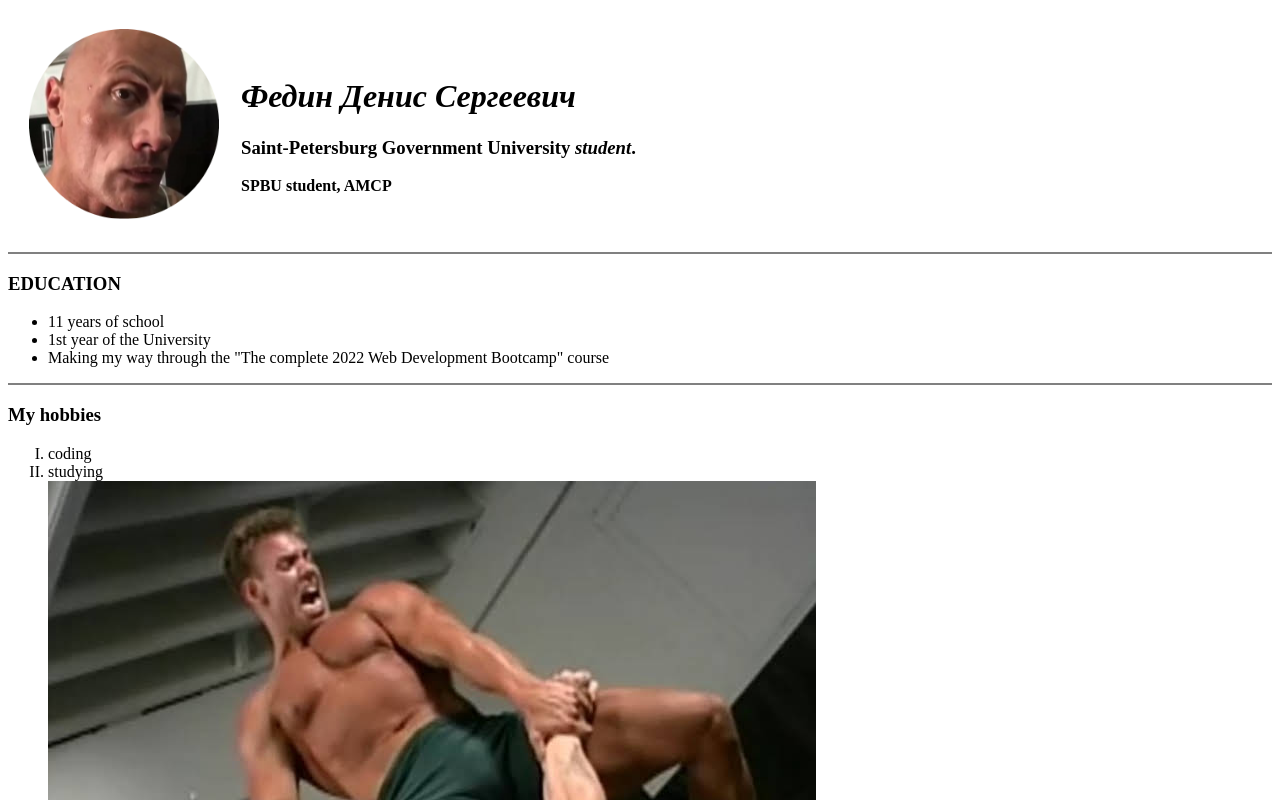
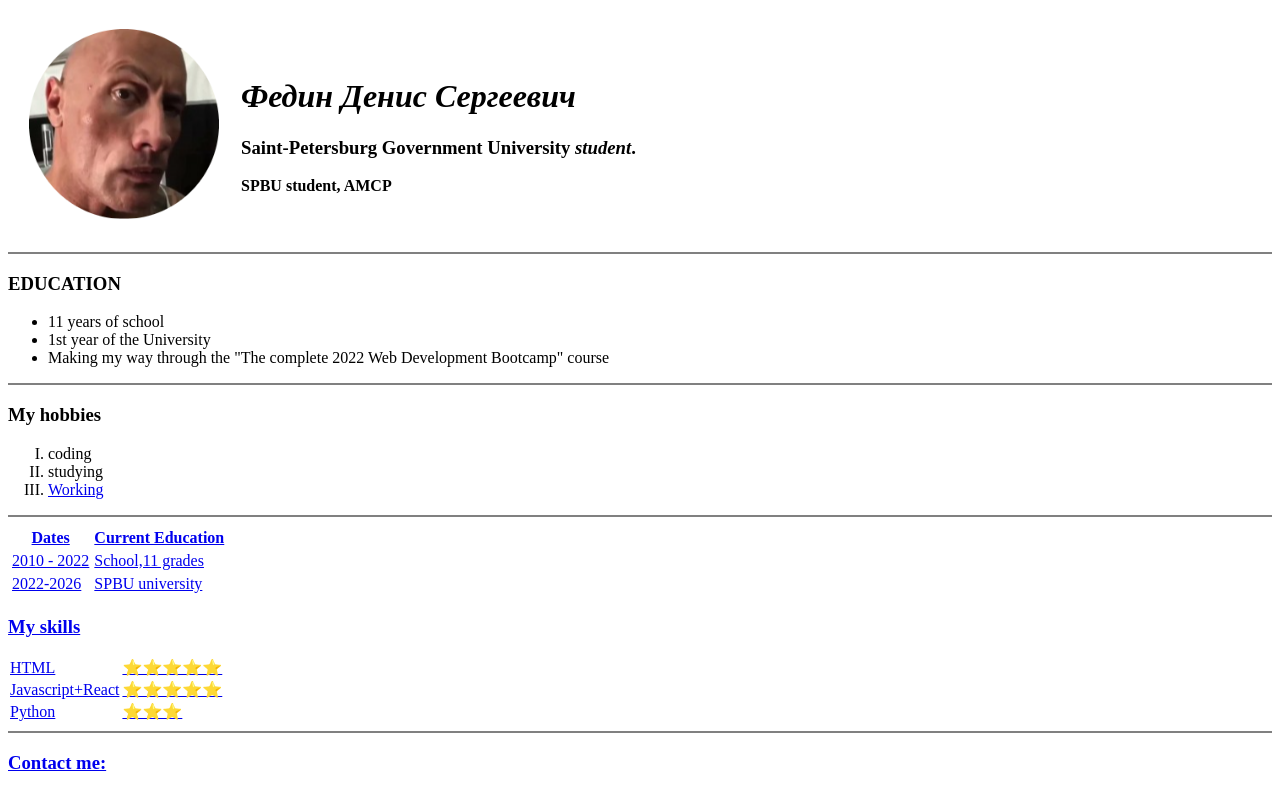
Before and after one commit to FeeDen1/cvve, a plain HTML site: page index.html in a window 1280 px wide. Shown: the top 800 px of the page. Drawn offline with Linux system fonts and the light colour scheme.

Commit message:
Initial files

```diff
--- a/index.html
+++ b/index.html
@@ -25,7 +25,7 @@
 		<ol type="I">
 			<li>coding</li>
 			<li>studying</li>
-			<li><img src="images/rabota.jpg" alt="Gym classes"> Working </li>
+			<li><a href="https://www.meme-arsenal.com/memes/0d1b4faae88b0424377d7279e743538a.jpg" target="_blank"> Working </li>
 		</ol>
 		<hr size="2" noshade>
 		<table cellspacing="3">
```
